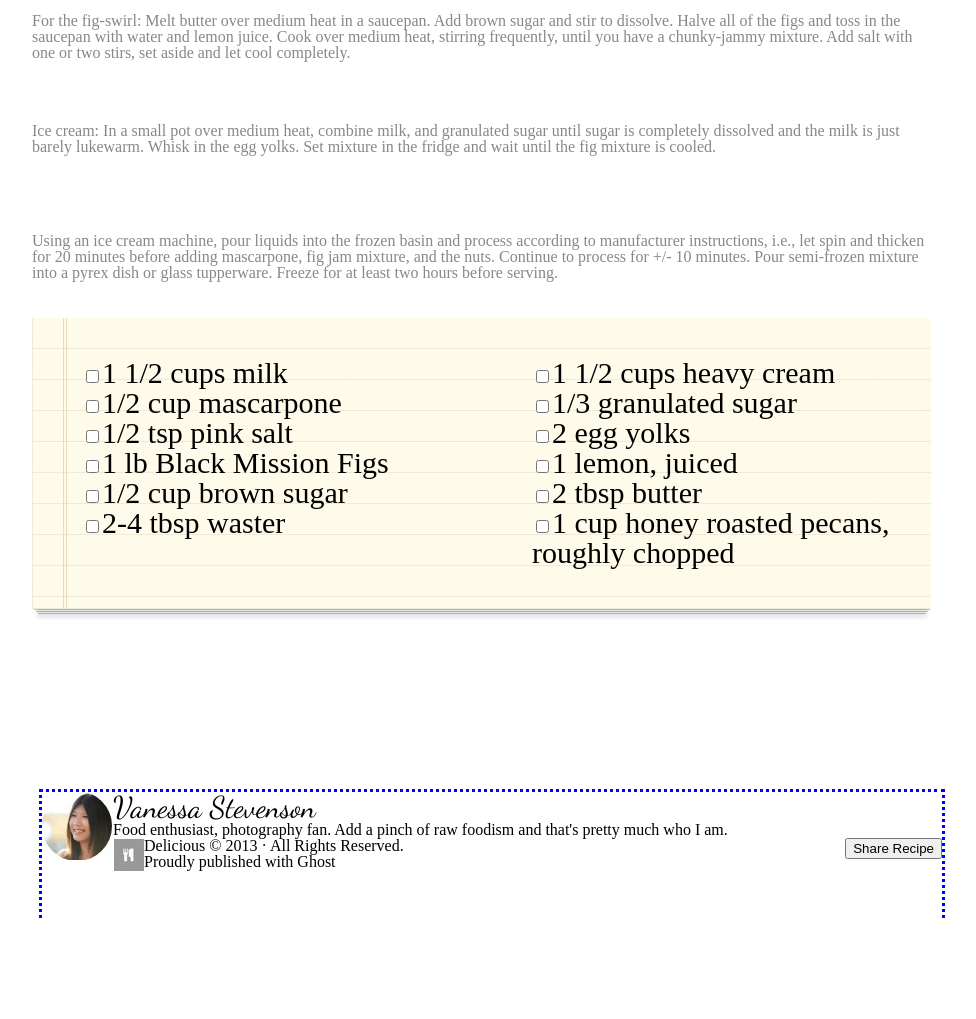
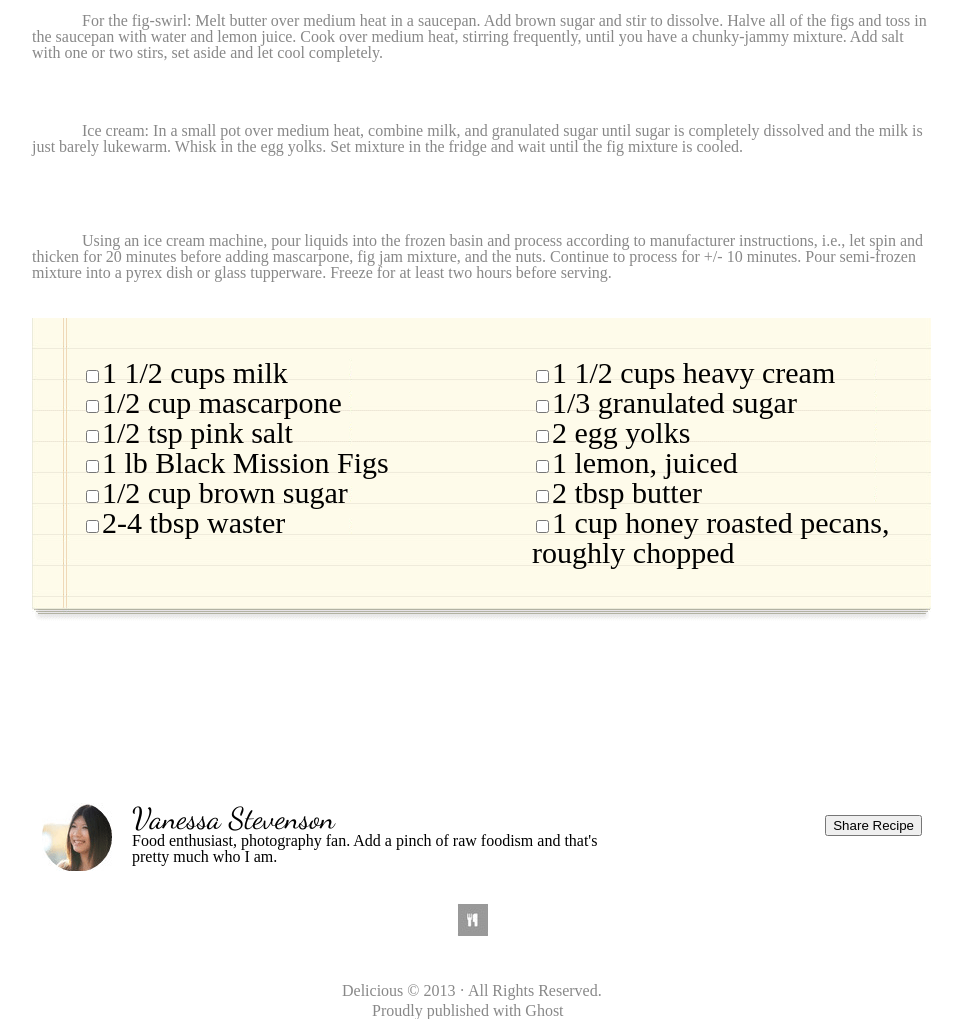
Before and after one commit to kernamx/chocolate-pizza, a plain HTML site: page index.html in a window 1280 px wide. Shown: the part 979-1998 px from the top of the page, without its empty margins (158-1134 px from the left). Before the commit the page ends 1900 px from the top, so only its background shows below. Drawn offline with Linux system fonts and the light colour scheme; files whose address does not match are found by name.

Commit message:
stylesheet

```diff
--- a/index.html
+++ b/index.html
@@ -6,7 +6,7 @@
     <link href="style.css" rel="stylesheet">
     <link href="https://fonts.googleapis.com/css?family=Dancing+Script" rel="stylesheet">
     <link href="https://fonts.googleapis.com/css?family=Yellowtail" rel="stylesheet">
-    <link href="https://fonts.googleapis.com/css?family=Crete+Round" rel="stylesheet">
+    <link href="https://fonts.googleapis.com/css?family=Roboto" rel="stylesheet">
   </head>
   <body>
     <header>
--- a/style.css
+++ b/style.css
@@ -1,19 +1,13 @@
-
-/*.clearfix {
-  clear: both;
-}*/
 
 body {
   margin: auto;
   width: 1000px;
   height: 1000px;
-  /*outline: dotted 5px orange;*/
 }
 
 header {
   width: 100%;
   height: 100px;
-  /*outline: dotted 5px orange;*/
 }
 
 header div {
@@ -24,23 +18,19 @@ header div {
 
 div img {
   float: left;
-  /*padding-top: 30px;
-  padding-left: 10px;
-  padding-right: 10px;*/
   font-family: 'Yellowtail', cursive;
 }
 
 #logo {
-  width: 200px;
-  margin: 20px;
-  /*outline: dotted 2px blue;*/
+    width: 220px;
+    height: 50px;
+    margin-left: 50px;
+    margin-top: 30px;
 }
 
 div h1 {
   font-family: 'Dancing script', cursive;
   font-size: 30px;
-  /*outline: dotted 2px blue;*/
-  /*padding-top: 30px;*/
 }
 
 div h5 {
@@ -48,10 +38,11 @@ div h5 {
 }
 
 .iconDiv {
-  float: right;
-  width: 400px;
-  margin: 40px;
-  /*outline: dotted 5px blue;*/
+    float: right;
+    width: 300px;
+    height: 80px;
+    margin-right: 50px;
+    margin-top: 50px;
 }
 
 .iconDiv:nth-child(7) {
@@ -59,27 +50,25 @@ div h5 {
 }
 
 .littleIcon {
-
   float: right;
-
 }
 
 main h2 {
   margin-top: 50px;
+  margin-left: 50px;
   font-size: 50px;
   font-family: 'Crete Round', serif;
 
   }
  main h4 {
    color: #888;
-   margin-left: 5px;
+   margin-left: 50px;
+   width: 400px;
  }
 
 .print {
   float: right;
   height: 20px;
-
-  /*border: dotted 2px orange;*/
 }
 main img {
 
@@ -92,13 +81,13 @@ section {
 }
 
 section p {
+  text-indent: 50px;
   text-align: left;
   padding-top: 10px;
   margin-left: 50px;
   width: 900px;
   height: 100px;
   color: #888;
-  /*outline: dotted 4px blue;*/
 }
 
 .left {
@@ -128,29 +117,44 @@ footer {
   position:absolute;
   bottom: -1100px;
   width: 900px;
-  outline: dotted 3px blue;
+
 }
 
 button {
-  float: right;
+    float: right;
+    margin-top: -50px;
+    margin-right: 20px;
 }
 
 .van {
-
+    margin-left: 90px;
+    font-family: 'Roboto', sans-serif;
+    width: 210px;
 }
 
 .food {
-
+    margin-left: 90px;
+    margin-top: auto;
+    width: 500px;
 }
 
 .one {
-
+    position: absolute;
+    top: 100px;
+    left: 415px;
 }
 
 .delici {
-
+    position: absolute;
+    top: 180px;
+    left: 300px;
+    color: #888;
 }
 
 .proud {
-
+  margin: auto;
+  position: absolute;
+  top: 200px;
+  left: 330px;
+  color: #888;
 }
```
